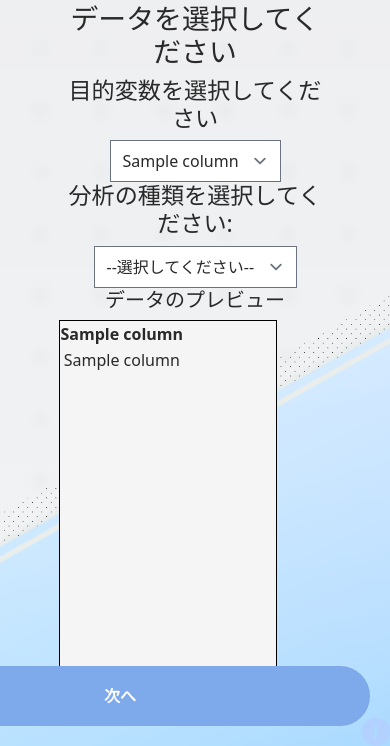
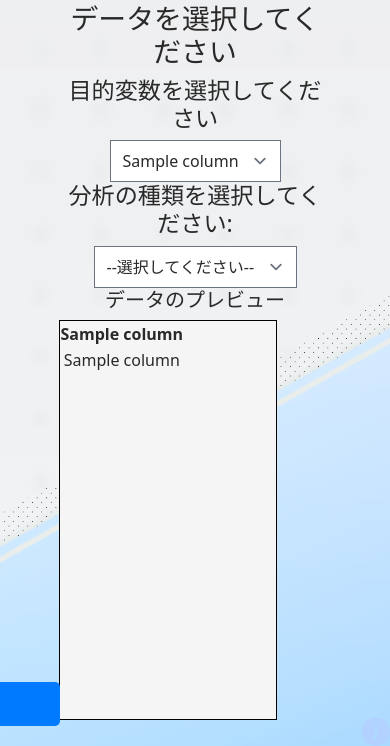
Before and after one commit to tontiruu/AutoML, a Flask app: template templates/choseTarget.html in a window 390 px wide. Shown: the part 98-844 px from the top of the page. Run offline with Flask 3, Linux system fonts and the light colour scheme; the template is opened without the code that fills it: most values are stand-ins (such as "Sample title", 1, 10 or a date in 2020); some libraries are stand-ins or nearby versions.

Commit message:
次へボタン苦戦中

```diff
--- a/static/choseTarget.css
+++ b/static/choseTarget.css
@@ -69,3 +69,17 @@
   color: #7ea9ea;
   background: #fff;
 }
+@media (max-width: 768px) {
+  .next-button {
+    position: fixed;
+    bottom: 20px;
+    right: calc(100% - 60px); /* 画面の右端からの位置 */
+    padding: 10px 20px;
+    background-color: #007bff;
+    color: #fff;
+    border: none;
+    border-radius: 5px;
+    cursor: pointer;
+    z-index: 9999;
+  }
+}
--- a/templates/choseTarget.html
+++ b/templates/choseTarget.html
@@ -66,6 +66,7 @@ color:#292929;">
 
 
 
+
     <div class="info_mark">
       <svg
           xmlns="http://www.w3.org/2000/svg"
```
